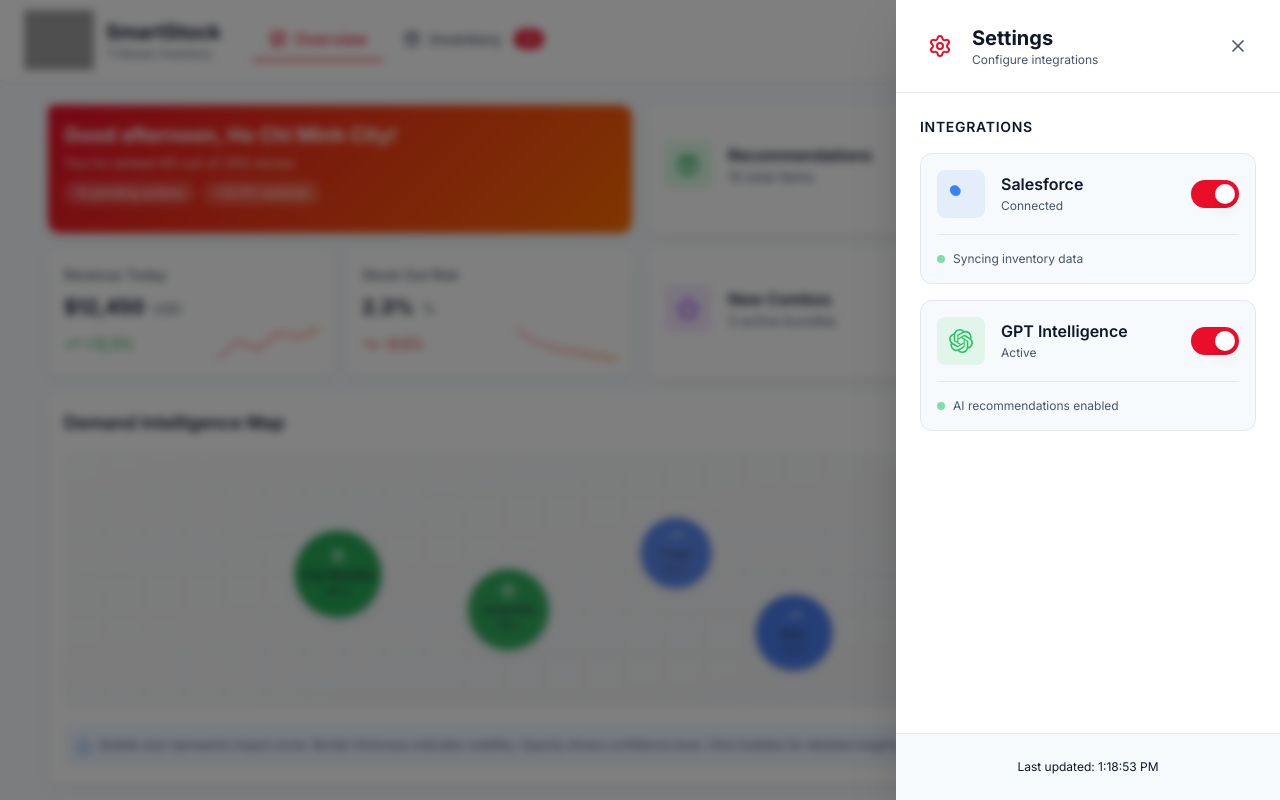
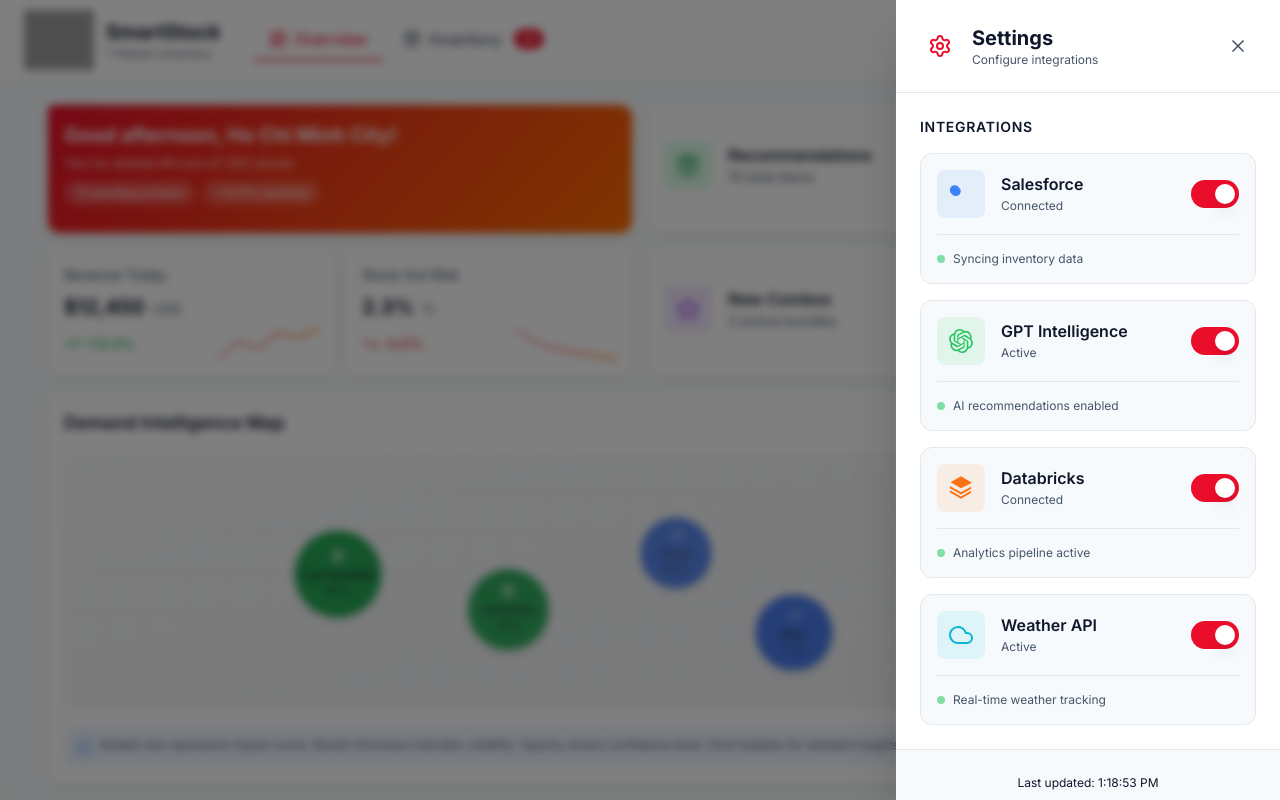
Before and after one commit to Tiwari-shivang/smart-stock, a React (Vite) app: page / in a window 1280 px wide. Both pictures are taken after a click on the button 1071 px from the left and 40 px from the top of the page. Shown: the top 800 px of the page. Built offline with nearby package versions, Linux system fonts and the light colour scheme; grey boxes are pictures that could not be loaded.

Commit message:
Changes completed

```diff
--- a/src/components/dashboard/DashboardLayout.tsx
+++ b/src/components/dashboard/DashboardLayout.tsx
@@ -34,6 +34,8 @@
   const [isSettingsDrawerOpen, setIsSettingsDrawerOpen] = React.useState(false);
   const [isSalesforceEnabled, setIsSalesforceEnabled] = React.useState(true);
   const [isGPTEnabled, setIsGPTEnabled] = React.useState(true);
+  const [isDatabricksEnabled, setIsDatabricksEnabled] = React.useState(true);
+  const [isWeatherAPIEnabled, setIsWeatherAPIEnabled] = React.useState(true);
 
   // Determine active tab from location
   const currentTab = React.useMemo(() => {
@@ -371,6 +373,110 @@
                           </motion.div>
                         )}
                       </div>
+
+                      {/* Databricks Toggle */}
+                      <div className="bg-ss-bg rounded-xl p-4 border border-ss-line hover:border-ss-primary/30 transition-colors">
+                        <div className="flex items-center justify-between">
+                          <div className="flex items-center gap-4">
+                            <div className="p-3 bg-orange-500/10 rounded-lg">
+                              <svg
+                                className="w-6 h-6 text-orange-500"
+                                viewBox="0 0 24 24"
+                                fill="currentColor"
+                              >
+                                <path d="M.95 14.184L12 20.403l9.919-5.55v2.21L12 22.662l-10.484-5.96-.565.308v-2.826zm0-4.105L12 16.298l9.919-5.55v2.21L12 18.557l-10.484-5.96-.565.308V9.079zm11.05 2.21l-10.485-5.96L12 .37l11.05 6.268L12 12.29z" />
+                              </svg>
+                            </div>
+                            <div>
+                              <h4 className="font-semibold text-ss-text">Databricks</h4>
+                              <p className="text-xs text-ss-subtle mt-1">
+                                {isDatabricksEnabled ? 'Connected' : 'Disconnected'}
+                              </p>
+                            </div>
+                          </div>
+                          <button
+                            onClick={() => setIsDatabricksEnabled(!isDatabricksEnabled)}
+                            className={clsx(
+                              'relative inline-flex h-7 w-12 items-center rounded-full transition-colors focus:outline-none focus:ring-2 focus:ring-ss-primary focus:ring-offset-2',
+                              isDatabricksEnabled ? 'bg-ss-primary' : 'bg-ss-muted'
+                            )}
+                          >
+                            <span
+                              className={clsx(
+                                'inline-block h-5 w-5 transform rounded-full bg-white shadow-lg transition-transform',
+                                isDatabricksEnabled ? 'translate-x-6' : 'translate-x-1'
+                              )}
+                            />
+                          </button>
+                        </div>
+                        {isDatabricksEnabled && (
+                          <motion.div
+                            initial={{ opacity: 0, height: 0 }}
+                            animate={{ opacity: 1, height: 'auto' }}
+                            exit={{ opacity: 0, height: 0 }}
+                            className="mt-4 pt-4 border-t border-ss-line"
+                          >
+                            <div className="flex items-center gap-2 text-xs text-ss-subtle">
+                              <span className="w-2 h-2 bg-green-500 rounded-full animate-pulse"></span>
+                              <span>Analytics pipeline active</span>
+                            </div>
+                          </motion.div>
+                        )}
+                      </div>
+
+                      {/* Weather API Toggle */}
+                      <div className="bg-ss-bg rounded-xl p-4 border border-ss-line hover:border-ss-primary/30 transition-colors">
+                        <div className="flex items-center justify-between">
+                          <div className="flex items-center gap-4">
+                            <div className="p-3 bg-cyan-500/10 rounded-lg">
+                              <svg
+                                className="w-6 h-6 text-cyan-500"
+                                viewBox="0 0 24 24"
+                                fill="none"
+                                stroke="currentColor"
+                                strokeWidth="2"
+                                strokeLinecap="round"
+                                strokeLinejoin="round"
+                              >
+                                <path d="M18 10h-1.26A8 8 0 1 0 9 20h9a5 5 0 0 0 0-10z"/>
+                              </svg>
+                            </div>
+                            <div>
+                              <h4 className="font-semibold text-ss-text">Weather API</h4>
+                              <p className="text-xs text-ss-subtle mt-1">
+                                {isWeatherAPIEnabled ? 'Active' : 'Inactive'}
+                              </p>
+                            </div>
+                          </div>
+                          <button
+                            onClick={() => setIsWeatherAPIEnabled(!isWeatherAPIEnabled)}
+                            className={clsx(
+                              'relative inline-flex h-7 w-12 items-center rounded-full transition-colors focus:outline-none focus:ring-2 focus:ring-ss-primary focus:ring-offset-2',
+                              isWeatherAPIEnabled ? 'bg-ss-primary' : 'bg-ss-muted'
+                            )}
+                          >
+                            <span
+                              className={clsx(
+                                'inline-block h-5 w-5 transform rounded-full bg-white shadow-lg transition-transform',
+                                isWeatherAPIEnabled ? 'translate-x-6' : 'translate-x-1'
+                              )}
+                            />
+                          </button>
+                        </div>
+                        {isWeatherAPIEnabled && (
+                          <motion.div
+                            initial={{ opacity: 0, height: 0 }}
+                            animate={{ opacity: 1, height: 'auto' }}
+                            exit={{ opacity: 0, height: 0 }}
+                            className="mt-4 pt-4 border-t border-ss-line"
+                          >
+                            <div className="flex items-center gap-2 text-xs text-ss-subtle">
+                              <span className="w-2 h-2 bg-green-500 rounded-full animate-pulse"></span>
+                              <span>Real-time weather tracking</span>
+                            </div>
+                          </motion.div>
+                        )}
+                      </div>
                     </div>
                   </div>
                 </div>
--- a/src/components/dashboard/WeatherImpactPanel.tsx
+++ b/src/components/dashboard/WeatherImpactPanel.tsx
@@ -117,7 +117,7 @@
               initial={{ opacity: 0, scale: 0.9 }}
               animate={{ opacity: 1, scale: 1 }}
               transition={{ delay: index * 0.05 }}
-              className="flex items-center gap-2 p-2 bg-white dark:bg-gray-800 rounded-lg hover:shadow-sm transition-shadow"
+              className="flex items-center gap-2 p-2 bg-gray-800 rounded-lg hover:shadow-sm transition-shadow"
             >
               <TrendingUp size={12} className="text-green-500" />
               <span className="text-xs text-white text-ss-text">{product}</span>
```
